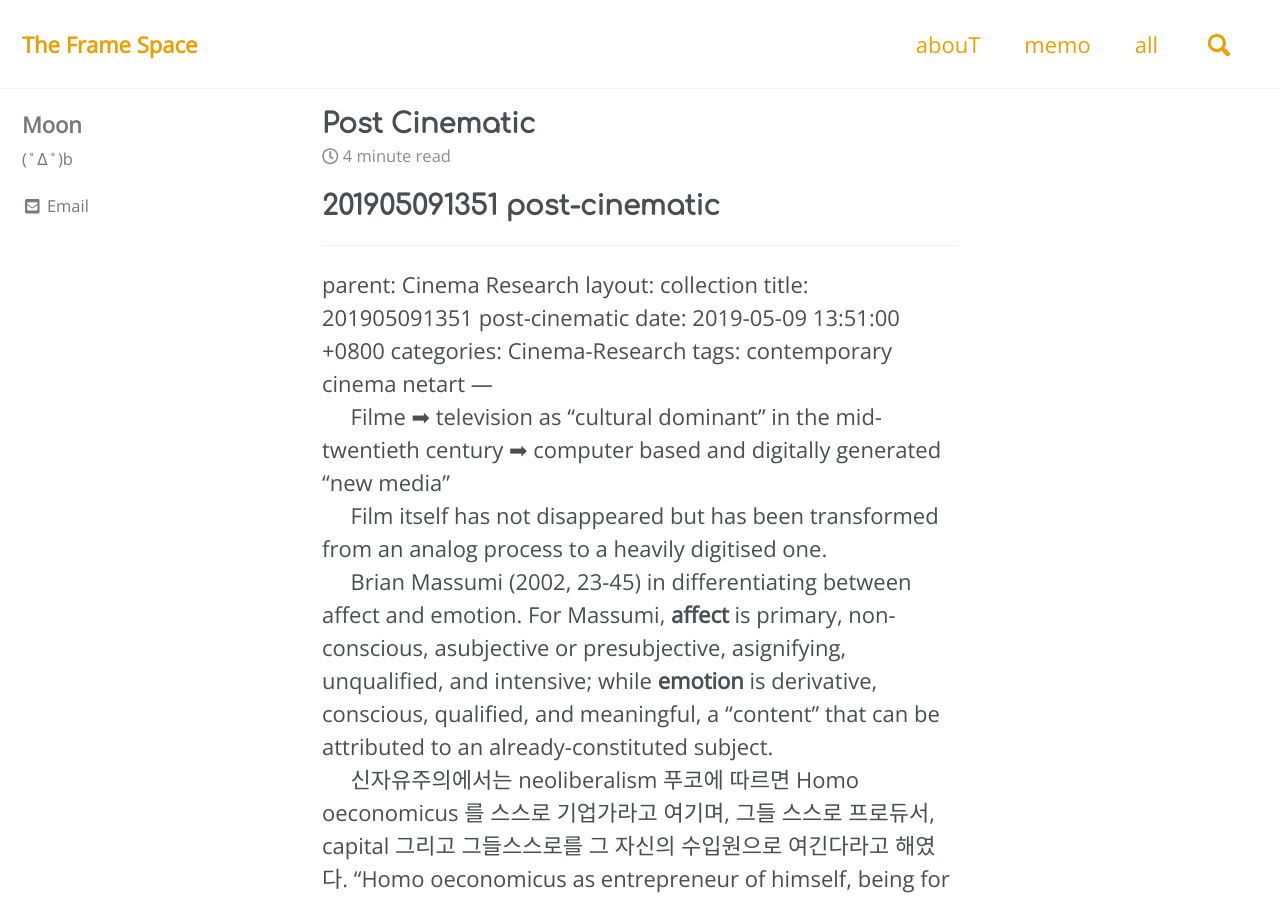
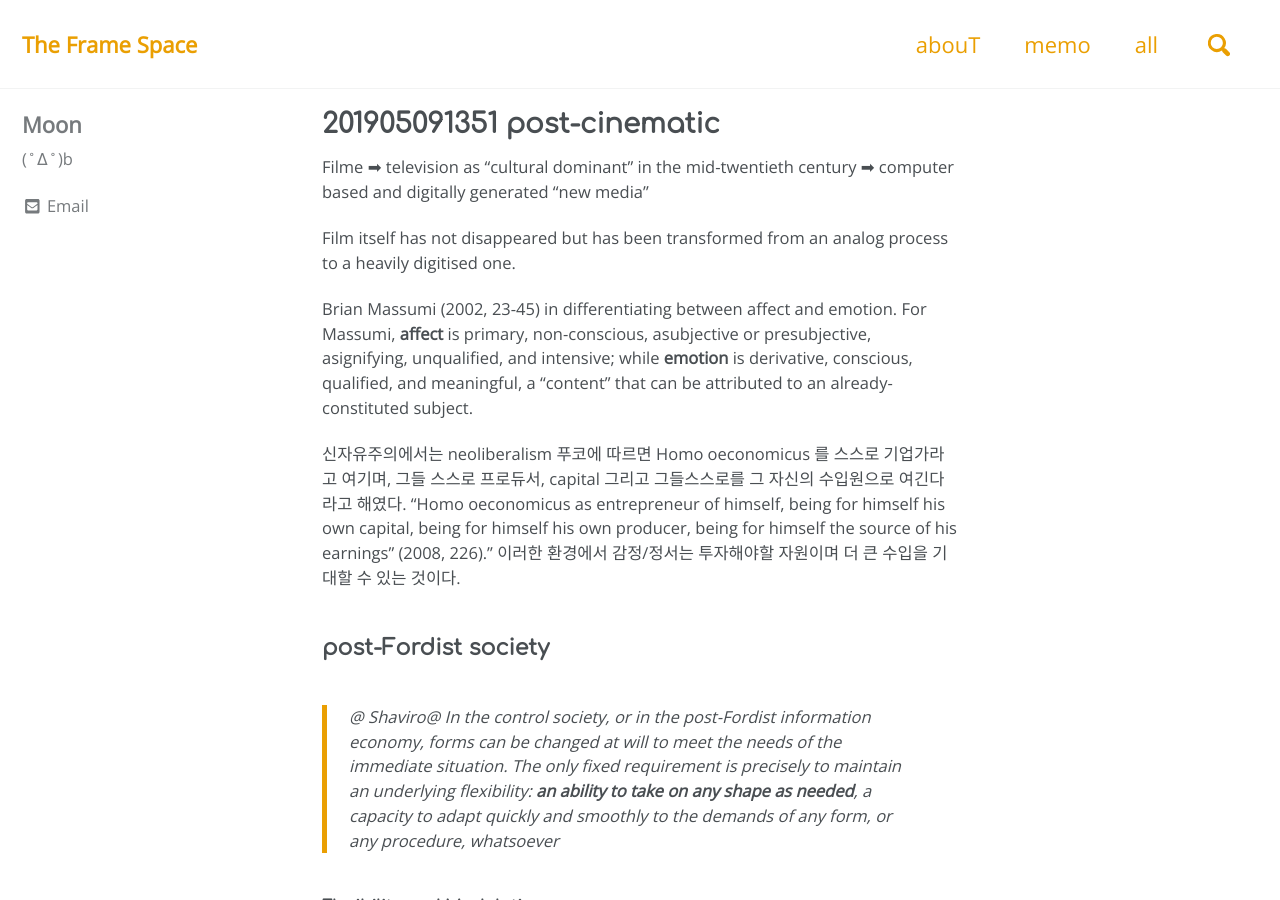
Before and after one commit to theframespace/theframespaces, a Jekyll site: the page built from _posts/2019-05-09-post-cinematic.md, in a window 1280 px wide and 900 px high. Built offline with Jekyll 4.4.1, drawn with Linux system fonts in a browser that asks for light colours; cached includes are drawn as plain includes; nearby versions of some CDN libraries; some web fonts are replaced; some of the changed text lies outside the part shown.

Commit message:
Update 2019-05-09-post-cinematic.md

```diff
--- a/_posts/2019-05-09-post-cinematic.md
+++ b/_posts/2019-05-09-post-cinematic.md
@@ -1,4 +1,3 @@
-# 201905091351 post-cinematic
 ---
 parent: Cinema Research
 layout: collection
```
